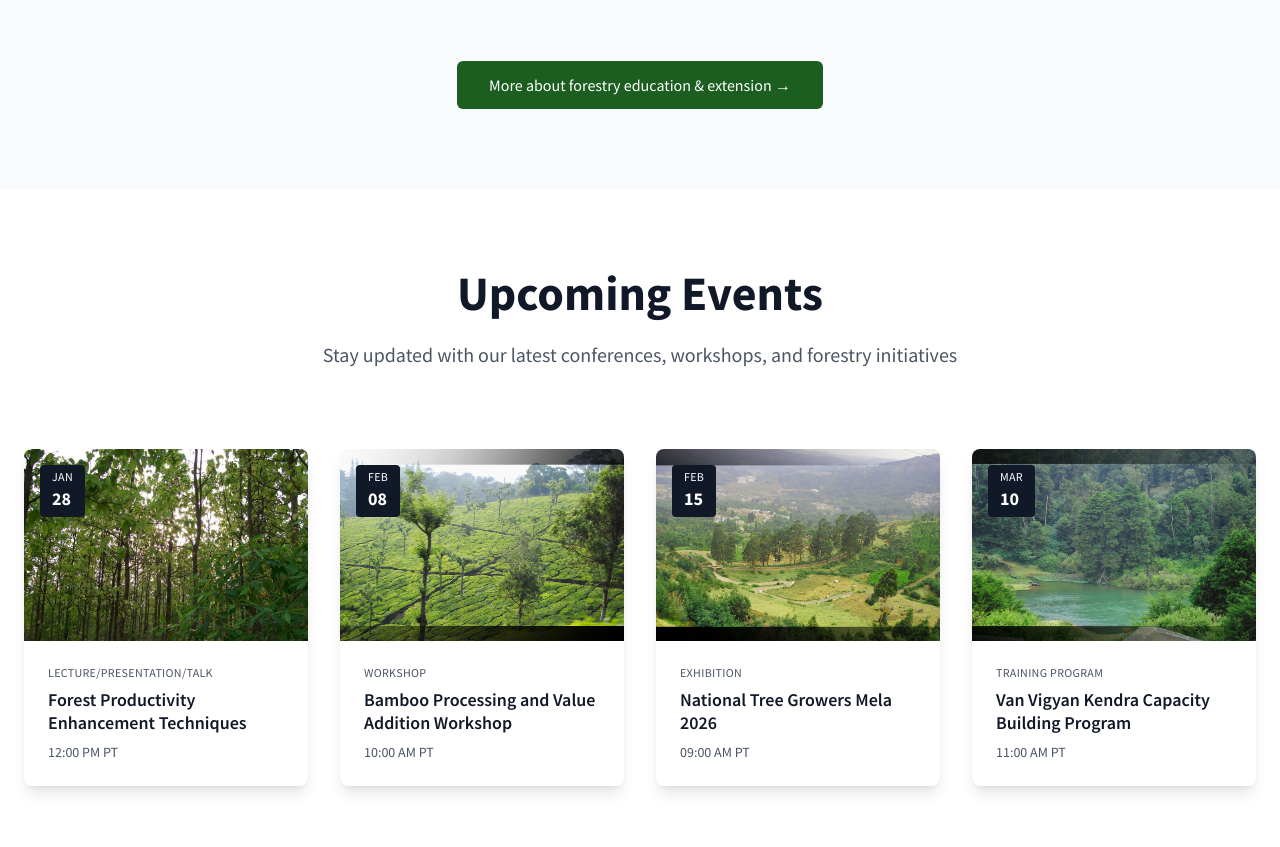
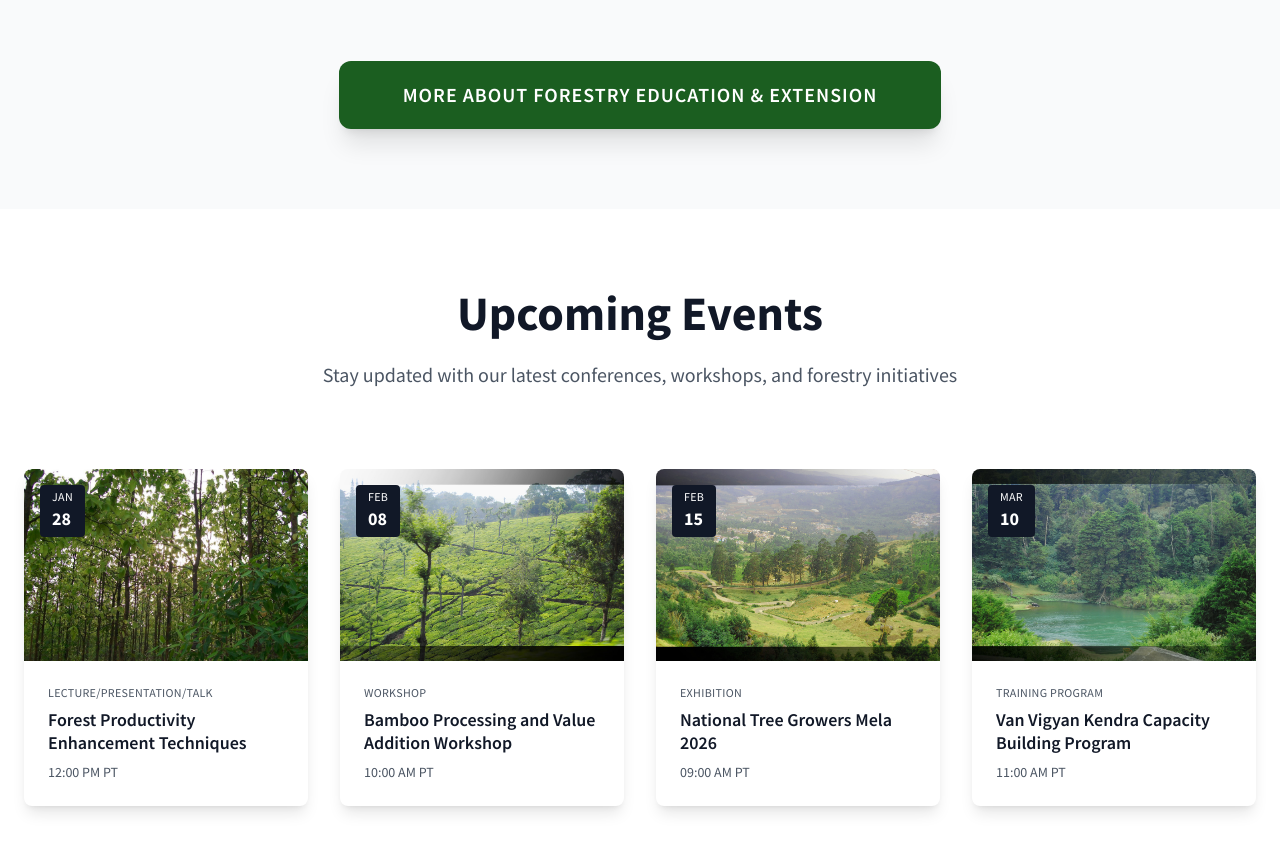
Before and after one commit to arpanmukherjee2006/ifp, a plain HTML site: page index.html in a window 1280 px wide. Shown: the part 5105-5952 px from the top of the page. Drawn offline with nearby package versions, Linux system fonts and the light colour scheme; a web font is replaced by a local one.

Commit message:
Add files via upload

```diff
--- a/index.html
+++ b/index.html
@@ -753,8 +753,8 @@
             <!-- More Education & Extension Button -->
             <div class="text-center">
                 <a href="#"
-                    class="inline-block bg-forest-green-600 hover:bg-forest-green-700 text-white px-8 py-3 text-base font-medium transition-colors duration-200 rounded-md">
-                    More about forestry education & extension →
+                    class="inline-block bg-forest-green-600 hover:bg-forest-green-700 text-white px-12 md:px-16 py-4 md:py-5 text-lg md:text-xl font-semibold transition-all duration-300 shadow-xl hover:shadow-2xl uppercase tracking-wider rounded-xl transform hover:scale-105">
+                    More about forestry education & extension
                 </a>
             </div>
         </div>
```
